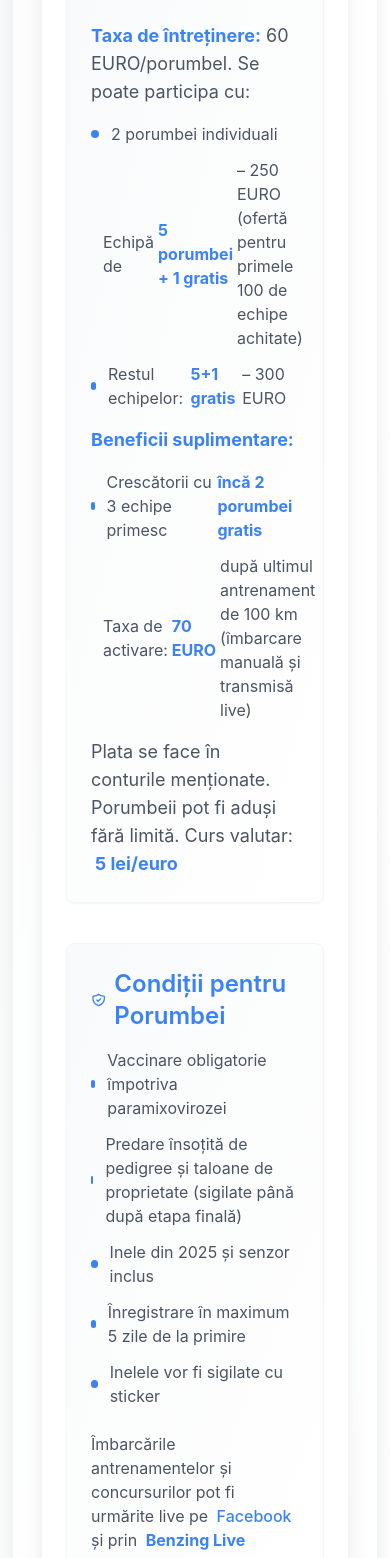
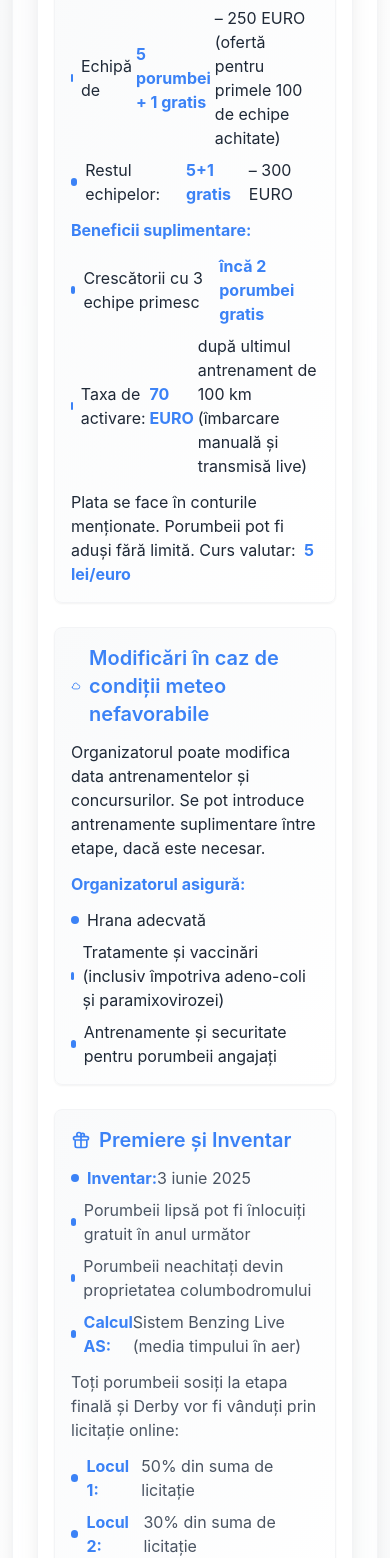
Before and after one commit to mariusvicol/OLRVaduVolovat, a React (Vite) app: page /regulament in a window 390 px wide. Shown: the part 411-1969 px from the top of the page. Built offline with nearby package versions, Linux system fonts and the light colour scheme.

Commit message:
Improve mobile responsiveness of Regulament page

```diff
--- a/src/pages/Regulament.tsx
+++ b/src/pages/Regulament.tsx
@@ -1,205 +1,153 @@
 const Regulament = () => {
   return (
-    <div className="max-w-4xl mx-auto px-4 py-8">
-      <h1 className="text-4xl font-bold text-center mb-2 bg-gradient-to-r from-primary to-primary/80 bg-clip-text text-transparent">
+    <div className="max-w-4xl mx-auto px-3 sm:px-4 py-4 sm:py-8">
+      <h1 className="text-2xl sm:text-4xl font-bold text-center mb-2 bg-gradient-to-r from-primary to-primary/80 bg-clip-text text-transparent">
         Regulament 2025
       </h1>
-      <div className="h-1 w-24 bg-primary mx-auto mb-8 rounded-full"></div>
+      <div className="h-1 w-16 sm:w-24 bg-primary mx-auto mb-6 sm:mb-8 rounded-full"></div>
 
-      <div className="bg-white/80 backdrop-blur-sm rounded-xl shadow-xl border border-gray-100 p-6 sm:p-8 space-y-10">
-        <section className="bg-gradient-to-br from-gray-50 to-white rounded-lg p-6 shadow-sm border border-gray-100">
-          <h2 className="text-2xl font-semibold text-primary mb-4 flex items-center">
-            <svg className="w-6 h-6 mr-2" fill="none" stroke="currentColor" viewBox="0 0 24 24">
+      <div className="bg-white/80 backdrop-blur-sm rounded-xl shadow-xl border border-gray-100 p-4 sm:p-8 space-y-6 sm:space-y-10">
+        <section className="bg-gradient-to-br from-gray-50 to-white rounded-lg p-4 sm:p-6 shadow-sm border border-gray-100">
+          <h2 className="text-xl sm:text-2xl font-semibold text-primary mb-3 sm:mb-4 flex items-center">
+            <svg className="w-5 h-5 sm:w-6 sm:h-6 mr-2" fill="none" stroke="currentColor" viewBox="0 0 24 24">
               <path strokeLinecap="round" strokeLinejoin="round" strokeWidth="2" d="M8 7V3m8 4V3m-9 8h10M5 21h14a2 2 0 002-2V7a2 2 0 00-2-2H5a2 2 0 00-2 2v12a2 2 0 002 2z" />
             </svg>
             Predare Porumbei: 1 Martie – 31 Mai
           </h2>
-          <div className="space-y-4 text-gray-600">
-            <p className="text-lg"><strong className="text-primary">Taxa de întreținere:</strong> 60 EURO/porumbel. Se poate participa cu:</p>
-            <ul className="list-none space-y-3">
+
+          <div className="space-y-3 sm:space-y-4">
+            <p className="text-base sm:text-lg"><strong className="text-primary">Taxa de întreținere:</strong> 60 EURO/porumbel. Se poate participa cu:</p>
+            <ul className="list-none space-y-2 sm:space-y-3">
               <li className="flex items-center">
-                <span className="w-2 h-2 bg-primary rounded-full mr-3"></span>
+                <span className="w-2 h-2 bg-primary rounded-full mr-2 sm:mr-3"></span>
                 2 porumbei individuali
               </li>
               <li className="flex items-center">
-                <span className="w-2 h-2 bg-primary rounded-full mr-3"></span>
+                <span className="w-2 h-2 bg-primary rounded-full mr-2 sm:mr-3"></span>
                 Echipă de <strong className="text-primary mx-1">5 porumbei + 1 gratis</strong> – 250 EURO (ofertă pentru primele 100 de echipe achitate)
               </li>
               <li className="flex items-center">
-                <span className="w-2 h-2 bg-primary rounded-full mr-3"></span>
+                <span className="w-2 h-2 bg-primary rounded-full mr-2 sm:mr-3"></span>
                 Restul echipelor: <strong className="text-primary mx-1">5+1 gratis</strong> – 300 EURO
               </li>
             </ul>
-            <p className="text-lg mt-6"><strong className="text-primary">Beneficii suplimentare:</strong></p>
-            <ul className="list-none space-y-3">
+            <p className="text-base sm:text-lg mt-4 sm:mt-6"><strong className="text-primary">Beneficii suplimentare:</strong></p>
+            <ul className="list-none space-y-2 sm:space-y-3">
               <li className="flex items-center">
-                <span className="w-2 h-2 bg-primary rounded-full mr-3"></span>
+                <span className="w-2 h-2 bg-primary rounded-full mr-2 sm:mr-3"></span>
                 Crescătorii cu 3 echipe primesc <strong className="text-primary mx-1">încă 2 porumbei gratis</strong>
               </li>
               <li className="flex items-center">
-                <span className="w-2 h-2 bg-primary rounded-full mr-3"></span>
+                <span className="w-2 h-2 bg-primary rounded-full mr-2 sm:mr-3"></span>
                 Taxa de activare: <strong className="text-primary mx-1">70 EURO</strong> după ultimul antrenament de 100 km (îmbarcare manuală și transmisă live)
               </li>
             </ul>
-            <p className="mt-6 text-lg">Plata se face în conturile menționate. Porumbeii pot fi aduși fără limită. Curs valutar: <strong className="text-primary mx-1">5 lei/euro</strong></p>
+            <p className="mt-4 sm:mt-6 text-base sm:text-lg">Plata se face în conturile menționate. Porumbeii pot fi aduși fără limită. Curs valutar: <strong className="text-primary mx-1">5 lei/euro</strong></p>
           </div>
         </section>
 
-        <section className="bg-gradient-to-br from-gray-50 to-white rounded-lg p-6 shadow-sm border border-gray-100">
-          <h2 className="text-2xl font-semibold text-primary mb-4 flex items-center">
-            <svg className="w-6 h-6 mr-2" fill="none" stroke="currentColor" viewBox="0 0 24 24">
-              <path strokeLinecap="round" strokeLinejoin="round" strokeWidth="2" d="M9 12l2 2 4-4m5.618-4.016A11.955 11.955 0 0112 2.944a11.955 11.955 0 01-8.618 3.04A12.02 12.02 0 003 9c0 5.591 3.824 10.29 9 11.622 5.176-1.332 9-6.03 9-11.622 0-1.042-.133-2.052-.382-3.016z" />
-            </svg>
-            Condiții pentru Porumbei
-          </h2>
-          <ul className="list-none space-y-3 text-gray-600">
-            <li className="flex items-center">
-              <span className="w-2 h-2 bg-primary rounded-full mr-3"></span>
-              Vaccinare obligatorie împotriva paramixovirozei
-            </li>
-            <li className="flex items-center">
-              <span className="w-2 h-2 bg-primary rounded-full mr-3"></span>
-              Predare însoțită de pedigree și taloane de proprietate (sigilate până după etapa finală)
-            </li>
-            <li className="flex items-center">
-              <span className="w-2 h-2 bg-primary rounded-full mr-3"></span>
-              Inele din 2025 și senzor inclus
-            </li>
-            <li className="flex items-center">
-              <span className="w-2 h-2 bg-primary rounded-full mr-3"></span>
-              Înregistrare în maximum 5 zile de la primire
-            </li>
-            <li className="flex items-center">
-              <span className="w-2 h-2 bg-primary rounded-full mr-3"></span>
-              Inelele vor fi sigilate cu sticker
-            </li>
-          </ul>
-          <p className="mt-6 text-gray-600">
-            Îmbarcările antrenamentelor și concursurilor pot fi urmărite live pe{' '}
-            <a href="https://www.facebook.com/vaduvolovat/?locale=ro_RO" className="text-primary hover:text-primary/80 transition-colors duration-300 font-medium mx-1">
-              Facebook
-            </a>{' '}
-            și prin <strong className="text-primary mx-1">Benzing Live</strong>
-          </p>
-        </section>
-
-        <section className="bg-gradient-to-br from-gray-50 to-white rounded-lg p-6 shadow-sm border border-gray-100">
-          <h2 className="text-2xl font-semibold text-primary mb-4 flex items-center">
-            <svg className="w-6 h-6 mr-2" fill="none" stroke="currentColor" viewBox="0 0 24 24">
+        <section className="bg-gradient-to-br from-gray-50 to-white rounded-lg p-4 sm:p-6 shadow-sm border border-gray-100">
+          <h2 className="text-xl sm:text-2xl font-semibold text-primary mb-3 sm:mb-4 flex items-center">
+            <svg className="w-5 h-5 sm:w-6 sm:h-6 mr-2" fill="none" stroke="currentColor" viewBox="0 0 24 24">
               <path strokeLinecap="round" strokeLinejoin="round" strokeWidth="2" d="M3 15a4 4 0 004 4h9a5 5 0 10-.1-9.999 5.002 5.002 0 10-9.78 2.096A4.001 4.001 0 003 15z" />
             </svg>
             Modificări în caz de condiții meteo nefavorabile
           </h2>
-          <div className="space-y-4 text-gray-600">
-            <p className="text-lg">Organizatorul poate modifica data antrenamentelor și concursurilor. Se pot introduce antrenamente suplimentare între etape, dacă este necesar.</p>
-            <p className="text-lg"><strong className="text-primary">Organizatorul asigură:</strong></p>
-            <ul className="list-none space-y-3">
+
+          <div className="space-y-3 sm:space-y-4">
+            <p className="text-base sm:text-lg">Organizatorul poate modifica data antrenamentelor și concursurilor. Se pot introduce antrenamente suplimentare între etape, dacă este necesar.</p>
+            <p className="text-base sm:text-lg"><strong className="text-primary">Organizatorul asigură:</strong></p>
+            <ul className="list-none space-y-2 sm:space-y-3">
               <li className="flex items-center">
-                <span className="w-2 h-2 bg-primary rounded-full mr-3"></span>
+                <span className="w-2 h-2 bg-primary rounded-full mr-2 sm:mr-3"></span>
                 Hrana adecvată
               </li>
               <li className="flex items-center">
-                <span className="w-2 h-2 bg-primary rounded-full mr-3"></span>
+                <span className="w-2 h-2 bg-primary rounded-full mr-2 sm:mr-3"></span>
                 Tratamente și vaccinări (inclusiv împotriva adeno-coli și paramixovirozei)
               </li>
               <li className="flex items-center">
-                <span className="w-2 h-2 bg-primary rounded-full mr-3"></span>
+                <span className="w-2 h-2 bg-primary rounded-full mr-2 sm:mr-3"></span>
                 Antrenamente și securitate pentru porumbeii angajați
               </li>
             </ul>
           </div>
         </section>
 
-        <section className="bg-gradient-to-br from-gray-50 to-white rounded-lg p-6 shadow-sm border border-gray-100">
-          <h2 className="text-2xl font-semibold text-primary mb-4 flex items-center">
-            <svg className="w-6 h-6 mr-2" fill="none" stroke="currentColor" viewBox="0 0 24 24">
+        <section className="bg-gradient-to-br from-gray-50 to-white rounded-lg p-4 sm:p-6 shadow-sm border border-gray-100">
+          <h2 className="text-xl sm:text-2xl font-semibold text-primary mb-3 sm:mb-4 flex items-center">
+            <svg className="w-5 h-5 sm:w-6 sm:h-6 mr-2" fill="none" stroke="currentColor" viewBox="0 0 24 24">
               <path strokeLinecap="round" strokeLinejoin="round" strokeWidth="2" d="M12 8v13m0-13V6a2 2 0 112 2h-2zm0 0V5.5A2.5 2.5 0 109.5 8H12zm-7 4h14M5 12a2 2 0 110-4h14a2 2 0 110 4M5 12v7a2 2 0 002 2h10a2 2 0 002-2v-7" />
             </svg>
             Premiere și Inventar
           </h2>
-          <div className="space-y-4 text-gray-600">
-            <ul className="list-none space-y-3">
+          <div className="space-y-3 sm:space-y-4 text-gray-600">
+            <ul className="list-none space-y-2 sm:space-y-3">
               <li className="flex items-center">
-                <span className="w-2 h-2 bg-primary rounded-full mr-3"></span>
+                <span className="w-2 h-2 bg-primary rounded-full mr-2 sm:mr-3"></span>
                 <strong className="text-primary">Inventar:</strong> 3 iunie 2025
               </li>
               <li className="flex items-center">
-                <span className="w-2 h-2 bg-primary rounded-full mr-3"></span>
+                <span className="w-2 h-2 bg-primary rounded-full mr-2 sm:mr-3"></span>
                 Porumbeii lipsă pot fi înlocuiți gratuit în anul următor
               </li>
               <li className="flex items-center">
-                <span className="w-2 h-2 bg-primary rounded-full mr-3"></span>
+                <span className="w-2 h-2 bg-primary rounded-full mr-2 sm:mr-3"></span>
                 Porumbeii neachitați devin proprietatea columbodromului
               </li>
               <li className="flex items-center">
-                <span className="w-2 h-2 bg-primary rounded-full mr-3"></span>
+                <span className="w-2 h-2 bg-primary rounded-full mr-2 sm:mr-3"></span>
                 <strong className="text-primary">Calcul AS:</strong> Sistem Benzing Live (media timpului în aer)
               </li>
             </ul>
-            <p className="text-lg mt-6">Toți porumbeii sosiți la etapa finală și Derby vor fi vânduți prin licitație online:</p>
-            <ul className="list-none space-y-3">
+            <p className="text-base sm:text-lg mt-4 sm:mt-6">Toți porumbeii sosiți la etapa finală și Derby vor fi vânduți prin licitație online:</p>
+            <ul className="list-none space-y-2 sm:space-y-3">
               <li className="flex items-center">
-                <span className="w-2 h-2 bg-primary rounded-full mr-3"></span>
-                Crescătorul primește <strong className="text-primary mx-1">40%</strong>, OLR-ul <strong className="text-primary mx-1">40%</strong>, site-ul <strong className="text-primary mx-1">20%</strong>
+                <span className="w-2 h-2 bg-primary rounded-full mr-2 sm:mr-3"></span>
+                <strong className="text-primary">Locul 1:</strong> 50% din suma de licitație
               </li>
               <li className="flex items-center">
-                <span className="w-2 h-2 bg-primary rounded-full mr-3"></span>
-                Fără pedigree, porumbelul nu intră în licitație
+                <span className="w-2 h-2 bg-primary rounded-full mr-2 sm:mr-3"></span>
+                <strong className="text-primary">Locul 2:</strong> 30% din suma de licitație
               </li>
               <li className="flex items-center">
-                <span className="w-2 h-2 bg-primary rounded-full mr-3"></span>
-                Porumbeii nevânduți pot fi răscumpărați de proprietar pentru <strong className="text-primary mx-1">150 RON</strong> în 5 zile
+                <span className="w-2 h-2 bg-primary rounded-full mr-2 sm:mr-3"></span>
+                <strong className="text-primary">Locul 3:</strong> 20% din suma de licitație
               </li>
             </ul>
           </div>
         </section>
 
-        <section className="bg-gradient-to-br from-gray-50 to-white rounded-lg p-6 shadow-sm border border-gray-100">
-          <h2 className="text-2xl font-semibold text-primary mb-4 flex items-center">
-            <svg className="w-6 h-6 mr-2" fill="none" stroke="currentColor" viewBox="0 0 24 24">
+        <section className="bg-gradient-to-br from-gray-50 to-white rounded-lg p-4 sm:p-6 shadow-sm border border-gray-100">
+          <h2 className="text-xl sm:text-2xl font-semibold text-primary mb-3 sm:mb-4 flex items-center">
+            <svg className="w-5 h-5 sm:w-6 sm:h-6 mr-2" fill="none" stroke="currentColor" viewBox="0 0 24 24">
               <path strokeLinecap="round" strokeLinejoin="round" strokeWidth="2" d="M13 10V3L4 14h7v7l9-11h-7z" />
             </svg>
             Super Derby Vama Veche
           </h2>
-          <div className="space-y-4 text-gray-600">
-            <p className="text-lg">La 2 săptămâni după finală se organizează un Derby (496 km, granița cu Bulgaria).</p>
-            <p className="text-lg"><strong className="text-primary">Participare:</strong></p>
-            <ul className="list-none space-y-3">
+          <div className="space-y-3 sm:space-y-4 text-gray-600">
+            <p className="text-base sm:text-lg">La 2 săptămâni după finală se organizează un Derby (496 km, granița cu Bulgaria).</p>
+            <p className="text-base sm:text-lg"><strong className="text-primary">Participare:</strong></p>
+            <ul className="list-none space-y-2 sm:space-y-3">
               <li className="flex items-center">
-                <span className="w-2 h-2 bg-primary rounded-full mr-3"></span>
+                <span className="w-2 h-2 bg-primary rounded-full mr-2 sm:mr-3"></span>
                 Primii <strong className="text-primary mx-1">5</strong> porumbei din semifinală nu participă
               </li>
               <li className="flex items-center">
-                <span className="w-2 h-2 bg-primary rounded-full mr-3"></span>
+                <span className="w-2 h-2 bg-primary rounded-full mr-2 sm:mr-3"></span>
                 Primii <strong className="text-primary mx-1">20</strong> din finală și primii <strong className="text-primary mx-1">10 AS</strong> nu participă
               </li>
               <li className="flex items-center">
-                <span className="w-2 h-2 bg-primary rounded-full mr-3"></span>
+                <span className="w-2 h-2 bg-primary rounded-full mr-2 sm:mr-3"></span>
                 Restul porumbeilor din finală pot fi activați de proprietari
               </li>
               <li className="flex items-center">
-                <span className="w-2 h-2 bg-primary rounded-full mr-3"></span>
+                <span className="w-2 h-2 bg-primary rounded-full mr-2 sm:mr-3"></span>
                 Porumbeii neactivați pot fi activați de alte persoane
               </li>
-              <li className="flex items-center">
-                <span className="w-2 h-2 bg-primary rounded-full mr-3"></span>
-                <strong className="text-primary mx-1">Minim 150</strong> porumbei activați necesari pentru organizare
-              </li>
-              <li className="flex items-center">
-                <span className="w-2 h-2 bg-primary rounded-full mr-3"></span>
-                Taxă activare: <strong className="text-primary mx-1">50 EURO/porumbel</strong> (nominalizare serie)
-              </li>
             </ul>
-            <p className="text-lg mt-6">Premiile sunt calculate pentru <strong className="text-primary mx-1">1500 porumbei activați</strong>. Se ajustează proporțional în funcție de numărul final de participanți.</p>
-            <p className="text-lg"><strong className="text-primary">Toate premiile vor fi impozitate conform legislației!</strong></p>
           </div>
         </section>
-
-        <div className="mt-8 p-6 bg-gradient-to-r from-primary/10 to-primary/5 rounded-lg text-center border border-primary/20">
-          <p className="text-xl font-semibold text-primary">
-            Vă mulțumim și vă așteptăm cu drag!
-          </p>
-        </div>
       </div>
     </div>
   )
```
